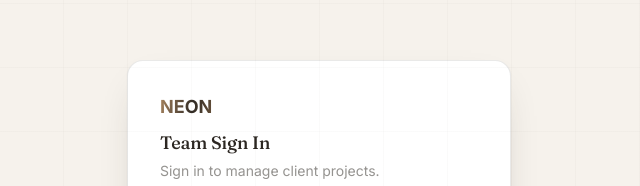
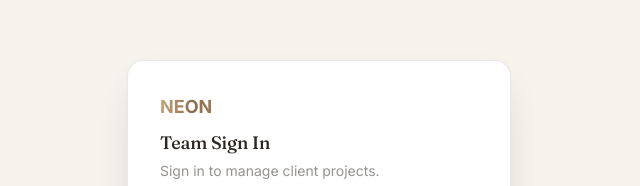
Before and after one commit to HAMEDO123/neon-client-portal, a Next.js app: page /admin/login in a window 1280 px wide. Shown: the part 189-375 px from the top of the page, without its empty margins (321-961 px from the left). Built offline with nearby package versions, Linux system fonts and the light colour scheme; no server answers.

Commit message:
Studio: no grid drawn over sign-in cards; headline gradient readable on dark
Co-Authored-By: Claude Opus 5.5 <noreply@anthropic.com>

```diff
--- a/src/app/admin/login/page.tsx
+++ b/src/app/admin/login/page.tsx
@@ -3,7 +3,6 @@ import { LoginForm } from "@/components/admin/login-form";
 export default function AdminLoginPage() {
   return (
     <main className="relative flex min-h-screen items-center justify-center overflow-hidden bg-background px-6">
-      <div className="grid-overlay pointer-events-none absolute inset-0 opacity-60" />
       <LoginForm />
     </main>
   );
--- a/src/app/globals.css
+++ b/src/app/globals.css
@@ -151,8 +151,10 @@ h3, h4, h2.uppercase {
 }
 
 .text-gradient-neon {
-  /* Warm now: bark into clay and back, the studio's own colours. */
-  background: linear-gradient(100deg, var(--bark) 0%, var(--clay-deep) 35%, var(--clay) 65%, var(--bark) 100%);
+  /* Warm now: deep clay through clay to a pale gold and back — mid-tones on
+     purpose, because it is read on the paper (pricing, sign-in) and on the dark
+     welcome and presentation screens alike, and bark vanished on the dark. */
+  background: linear-gradient(100deg, var(--clay-deep) 0%, var(--clay) 35%, #c9a77f 65%, var(--clay-deep) 100%);
   background-size: 200% auto;
   -webkit-background-clip: text;
   background-clip: text;
--- a/src/app/page.tsx
+++ b/src/app/page.tsx
@@ -4,7 +4,6 @@ import { Lock } from "lucide-react";
 export default function GatewayPage() {
   return (
     <main className="relative flex min-h-screen items-center justify-center overflow-hidden bg-background px-6">
-      <div className="grid-overlay pointer-events-none absolute inset-0 opacity-60" />
       <div className="pointer-events-none absolute left-1/2 top-1/2 h-[560px] w-[560px] -translate-x-1/2 -translate-y-1/2 rounded-full bg-gradient-to-br from-cyan/20 via-purple/10 to-pink/10 blur-3xl" />
 
       <div className="glass-strong relative z-10 flex w-full max-w-md flex-col items-center rounded-3xl px-10 py-14 text-center">
```
